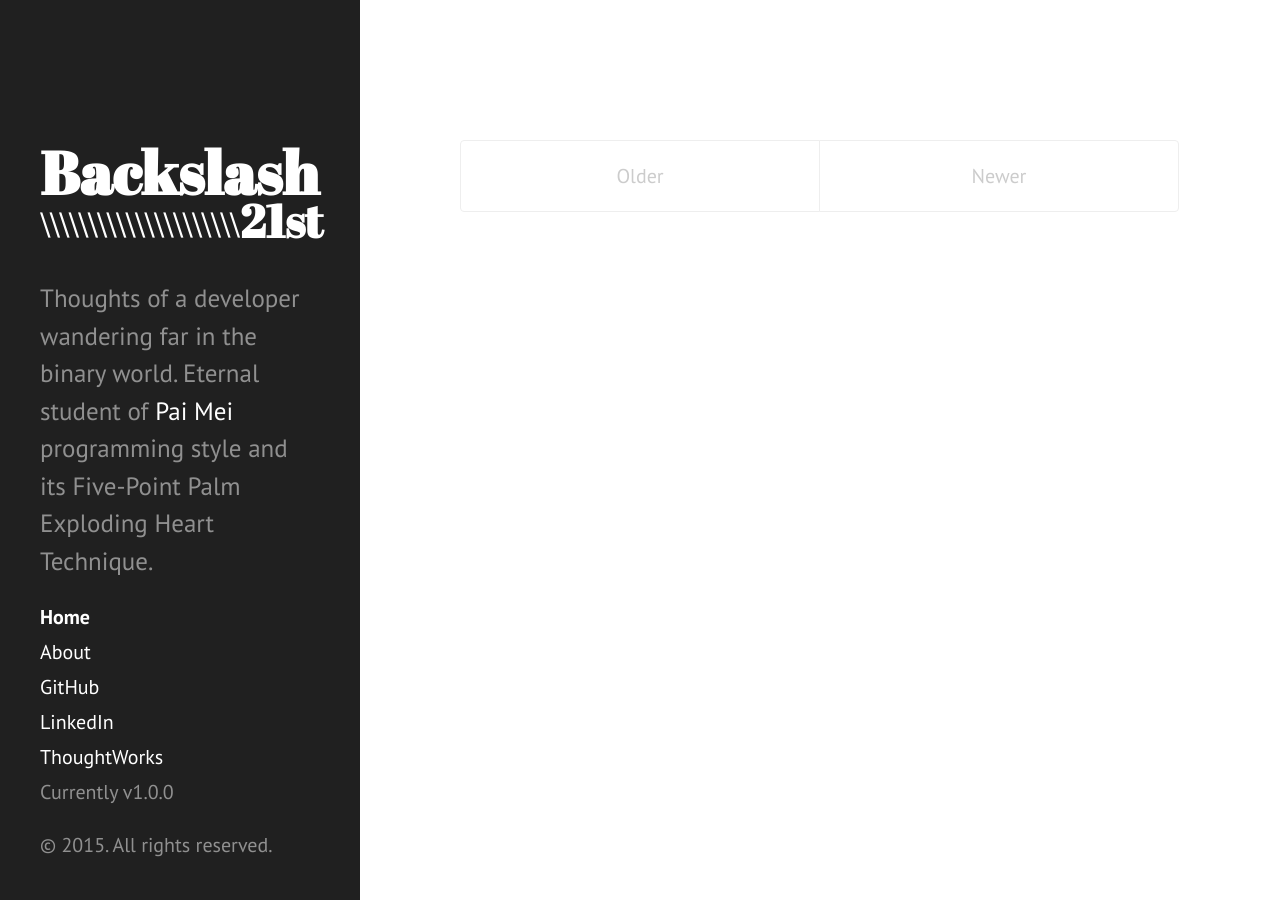
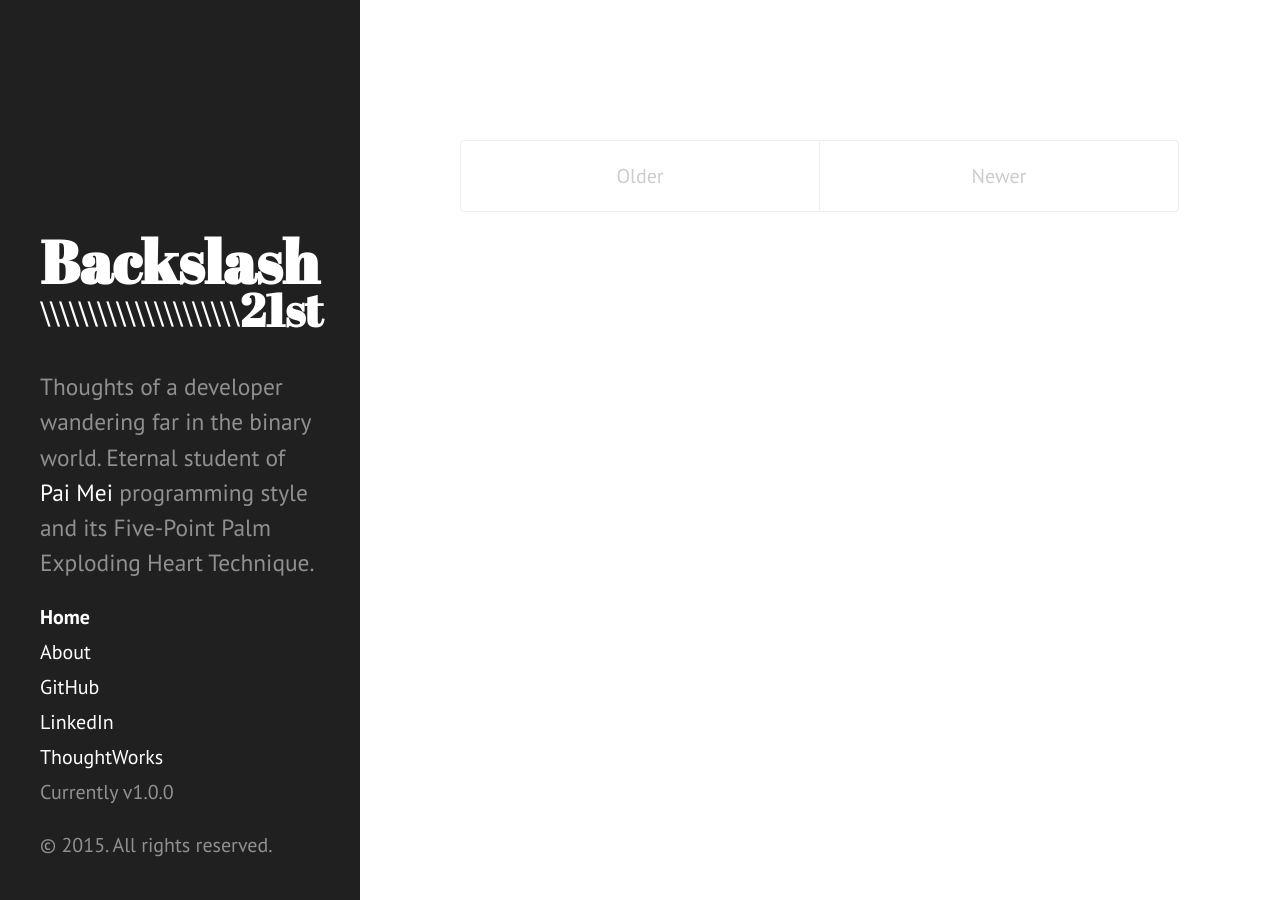
Before and after one commit to llh1/llh1.github.io, a Jekyll site: the page built from index.html, in a window 1280 px wide. Built offline with Jekyll 4.4.1, drawn with Linux system fonts in a browser that asks for light colours; Markdown is read by kramdown in place of the engine named in the settings; the list of posts is cut into pages by our own code.

Commit message:
Change lead text size

```diff
--- a/public/css/poole.css
+++ b/public/css/poole.css
@@ -259,7 +259,7 @@ tbody tr:nth-child(odd) th {
  */
 
 .lead {
-  font-size: 1.25rem;
+  font-size: 1.17rem;
   font-weight: 300;
 }
 
```
